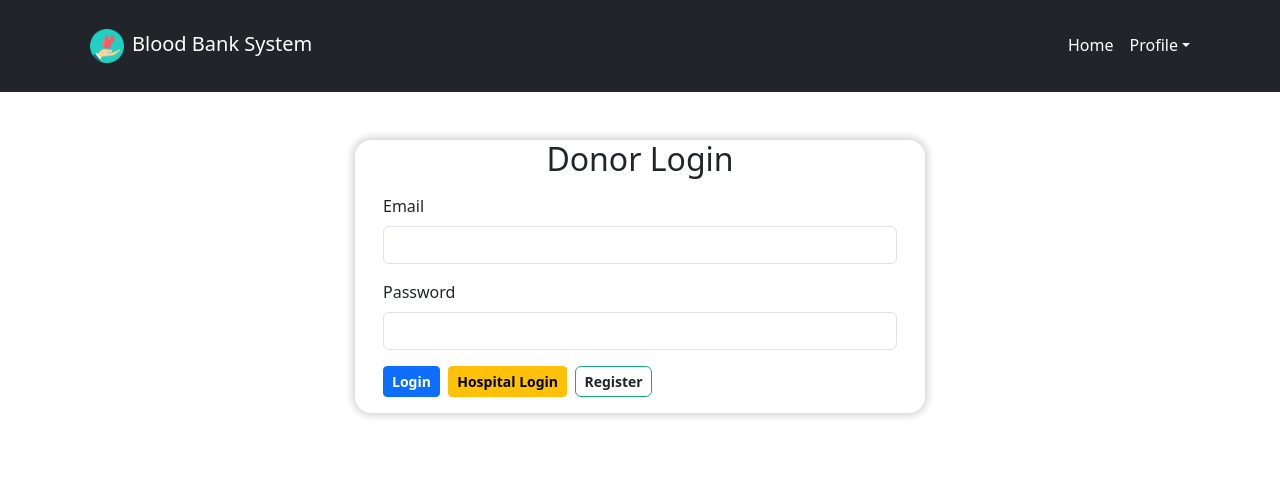
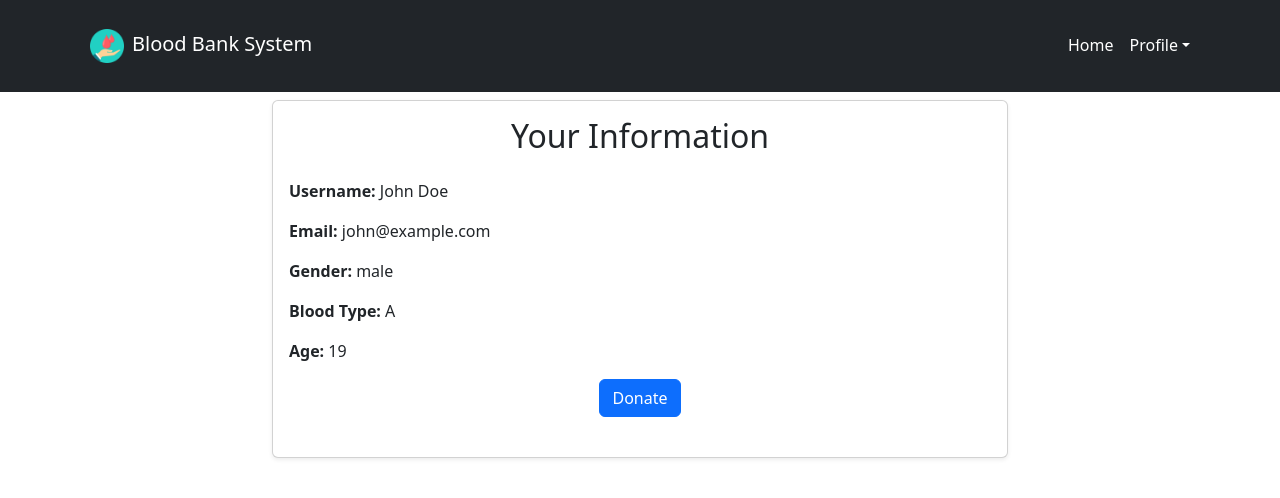
Before and after one commit to fab-c14/Blood-Bank-System, a React (Create React App) app in the folder frontend/: page /signin in a window 1280 px wide. Shown: the top 498 px of the page. Built offline with nearby package versions, Linux system fonts and the light colour scheme.

Commit message:
Auth setup

```diff
--- a/frontend/package.json
+++ b/frontend/package.json
@@ -17,7 +17,7 @@
     "web-vitals": "^2.1.4"
   },
   "scripts": {
-    "start": "react-scripts start",
+    "start": "export NODE_OPTIONS=--openssl-legacy-provider; react-scripts start",
     "build": "react-scripts build",
     "test": "react-scripts test",
     "eject": "react-scripts eject"
--- a/frontend/src/App.js
+++ b/frontend/src/App.js
@@ -38,8 +38,8 @@ const App = () => {
             </React.Fragment>
           }
         />
-        <Route path="/signin" element={<LoginForm onLogin={handleLogin} />} />
-        <Route path="/register" element={<RegisterForm />} />
+        <Route path="/signin" element={<LoginForm onLogin={handleLogin} isLoggedIn={isLoggedIn}/>} />
+        <Route path="/register" element={<RegisterForm isLoggedIn={isLoggedIn}/>} />
         <Route
           path="/profile"
           element={
--- a/frontend/src/Pages/Profile/Profile.js
+++ b/frontend/src/Pages/Profile/Profile.js
@@ -1,28 +1,28 @@
 import React from 'react';
-import {  useNavigate } from 'react-router-dom';
+import { useNavigate } from 'react-router-dom';
 
-const ProfilePage = () => {
+const Profile = () => {
+    const navigate = useNavigate();
 
-    const navigate = useNavigate();
     // Temporary user information
     const user = {
         username: 'John Doe',
         email: 'john@example.com',
-        contact:1234567890,
-        country:'Algeria',
-        city:'Albama',
-        BloodInfo:{
-            type:'A',
-            age:19,
-            gender:'male',
+        contact: 1234567890,
+        country: 'Algeria',
+        city: 'Albama',
+        BloodInfo: {
+            type: 'A',
+            age: 19,
+            gender: 'male',
+
         }
-
     };
 
-   const handleDonate = (e)=>{
+    const handleDonate = (e) => {
         e.preventDefault();
         navigate('/donation');
-   }
+    }
 
     return (
         <div className="container mt-2">
@@ -42,13 +42,35 @@ const ProfilePage = () => {
                                 <strong>Gender: </strong> {user.BloodInfo.gender}
                             </div>
 
+                            {user.BloodInfo.type && (
+                                <div className="mb-3">
+                                    <strong>Blood Type: </strong> {user.BloodInfo.type}
+                                </div>
+                            )}
+
+                            {user.BloodInfo.age && (
+                                <div className="mb-3">
+                                    <strong>Age: </strong> {user.BloodInfo.age}
+                                </div>
+                            )}
+
+                            {user.BloodInfo.country && (
+                                <div className="mb-3">
+                                    <strong>Country: </strong> {user.country}
+                                </div>
+                            )}
+
+                            {user.BloodInfo.city && (
+                                <div className="mb-3">
+                                    <strong>City: </strong> {user.city}
+                                </div>
+                            )}
 
                             <div className="text-center mb-4">
                                 <button className="btn btn-primary" onClick={handleDonate}>
                                     Donate
                                 </button>
                             </div>
-
 
                         </div>
                     </div>
@@ -58,4 +80,4 @@ const ProfilePage = () => {
     );
 }
 
-export default ProfilePage;
+export default Profile;
--- a/frontend/src/components/Auth/Login.js
+++ b/frontend/src/components/Auth/Login.js
@@ -1,7 +1,7 @@
 import React, { useState } from 'react';
 import { useNavigate } from 'react-router-dom';
-
-const LoginForm = () => {
+import ProfilePage from '../../Pages/Profile/Profile';
+const LoginForm = ({isLoggedIn}) => {
     const [formData, setFormData] = useState({
         email: '',
         password: ''
@@ -11,6 +11,16 @@ const LoginForm = () => {
     const handleChange = (e) => {
         setFormData({ ...formData, [e.target.name]: e.target.value });
     };
+
+
+      if (isLoggedIn){
+        navigate('/profile')
+        return <>
+        <ProfilePage/>
+        </>;
+    };
+
+
 
     const handleSubmit = (e) => {
         e.preventDefault();
--- a/frontend/src/components/Auth/RegisterForm.js
+++ b/frontend/src/components/Auth/RegisterForm.js
@@ -2,14 +2,19 @@ import React, { useState } from 'react';
 
 import { useNavigate } from 'react-router-dom';
 import UserAcceptance from '../../Pages/UserAcceptance/UserAcceptance';
-const RegisterForm = () => {
+const RegisterForm = ({isLoggedIn}) => {
     // Define state variables for form fields
     const [username, setUsername]  = useState('');
     const [email, setEmail] = useState('');
     const [password, setPassword] = useState('');
     const [showModal, setShowModal] = useState(false);
     const navigate = useNavigate();
-
+    if (isLoggedIn){
+        navigate('/profile')
+        return <>
+        <h1 className='text-center'>Whoops!  Already Logged In</h1>
+        </>;
+    };
     const handleSubmit = (event) => {
         event.preventDefault();
         console.log('Form submitted:', { username, email, password });
@@ -19,6 +24,8 @@ const RegisterForm = () => {
         e.preventDefault();
         navigate('/signin');
     };
+
+
 
     const handleHospitalLogin = (e) => {
         e.preventDefault();
@@ -33,7 +40,9 @@ const RegisterForm = () => {
         setShowModal(false);
     };
 
+
     return (
+
         <div className="container mt-5">
             <div className="row justify-content-center">
                 <div className="col-md-6 shadow-2 br4">
```
